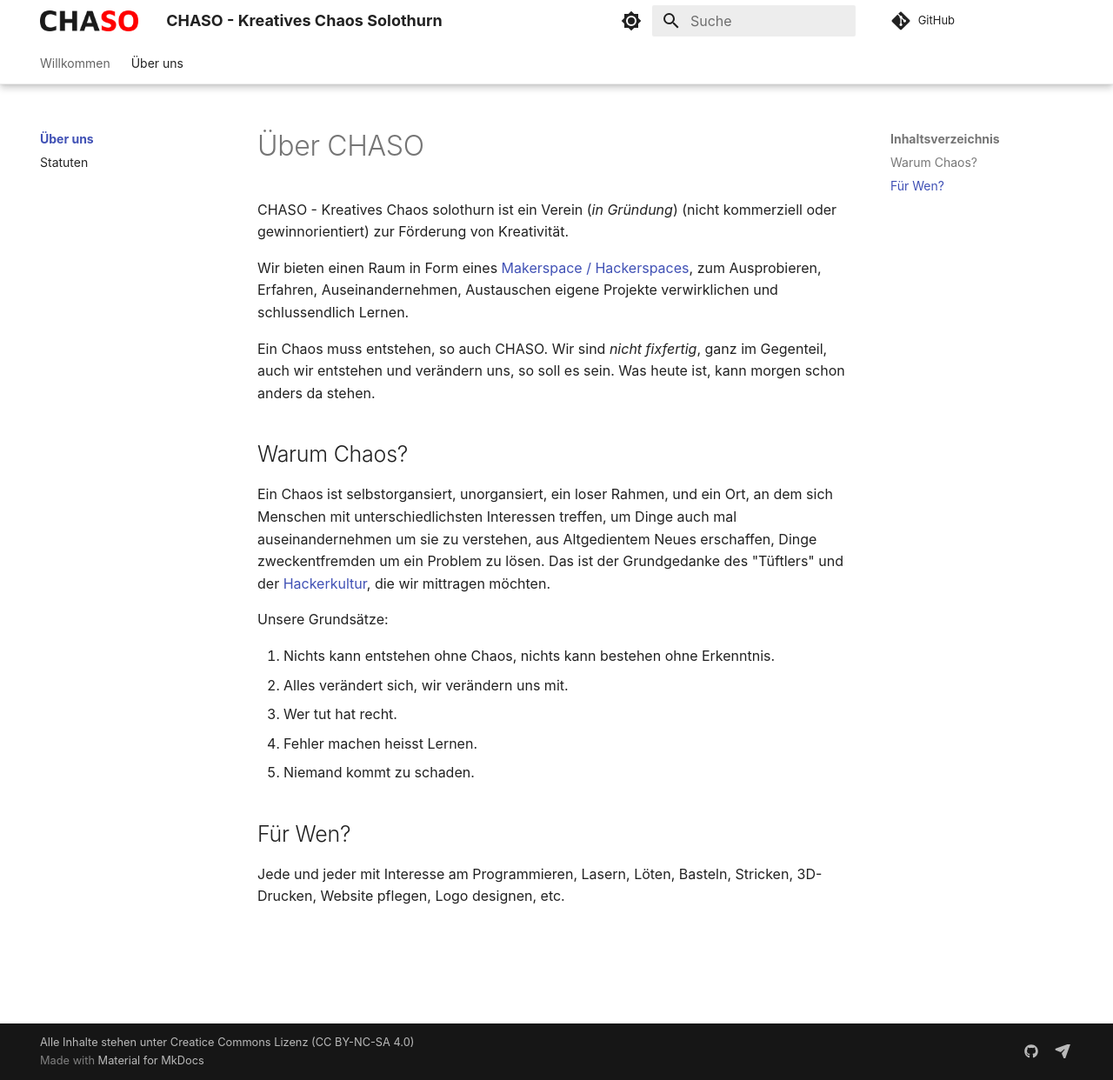
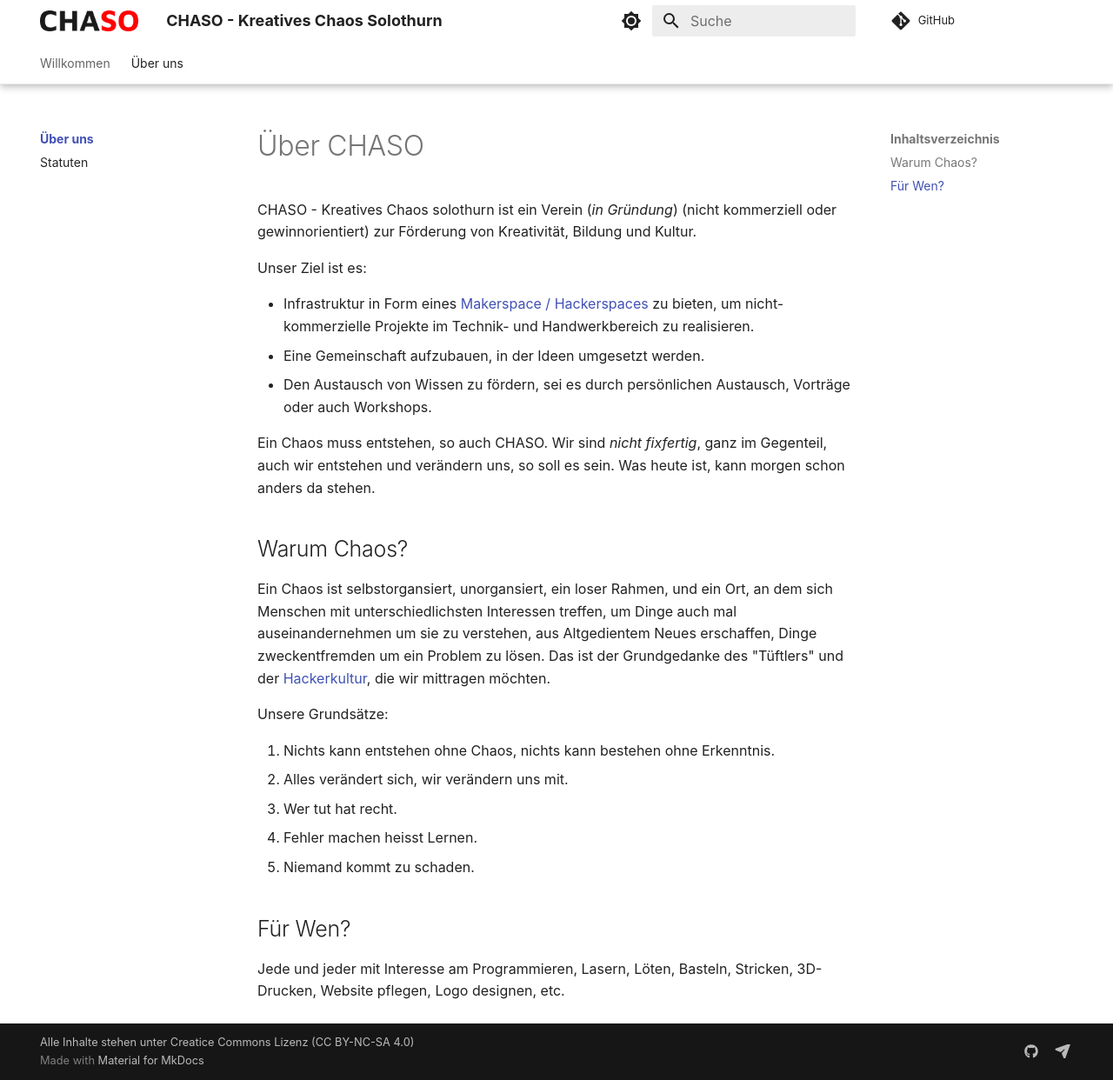
Before and after one commit to chaso-ch/website, an MkDocs documentation site: the page built from docs/ueber-uns/index.md, in a window 1280 px wide and 1242 px high. Shown: the whole window at 87% size. Built offline with MkDocs 1.6.1 and Material for MkDocs 9.7.7, drawn with Linux system fonts in a browser that asks for light colours; comment, search, counter and statistics services are not loaded.

Commit message:
extend about us

```diff
--- a/docs/ueber-uns/index.md
+++ b/docs/ueber-uns/index.md
@@ -1,8 +1,13 @@
 # Über CHASO
 
-CHASO - Kreatives Chaos solothurn ist ein Verein (_in Gründung_) (nicht kommerziell oder gewinnorientiert) zur Förderung von Kreativität.
+CHASO - Kreatives Chaos solothurn ist ein Verein (_in Gründung_) (nicht kommerziell oder gewinnorientiert) zur Förderung von Kreativität, Bildung und Kultur.
 
-Wir bieten einen Raum in Form eines [Makerspace / Hackerspaces](https://de.wikipedia.org/wiki/Hackerspace), zum Ausprobieren, Erfahren, Auseinandernehmen, Austauschen eigene Projekte verwirklichen und schlussendlich Lernen.
+Unser Ziel ist es:
+
+- Infrastruktur in Form eines [Makerspace / Hackerspaces](https://de.wikipedia.org/wiki/Hackerspace) zu bieten, um nicht-kommerzielle Projekte im Technik- und Handwerkbereich zu realisieren.
+- Eine Gemeinschaft aufzubauen, in der Ideen umgesetzt werden.
+- Den Austausch von Wissen zu fördern, sei es durch persönlichen Austausch, Vorträge oder auch Workshops.
+
 
 Ein Chaos muss entstehen, so auch CHASO. Wir sind _nicht fixfertig_, ganz im Gegenteil, auch wir entstehen und verändern uns, so soll es sein. Was heute ist, kann morgen schon anders da stehen.
 
```
